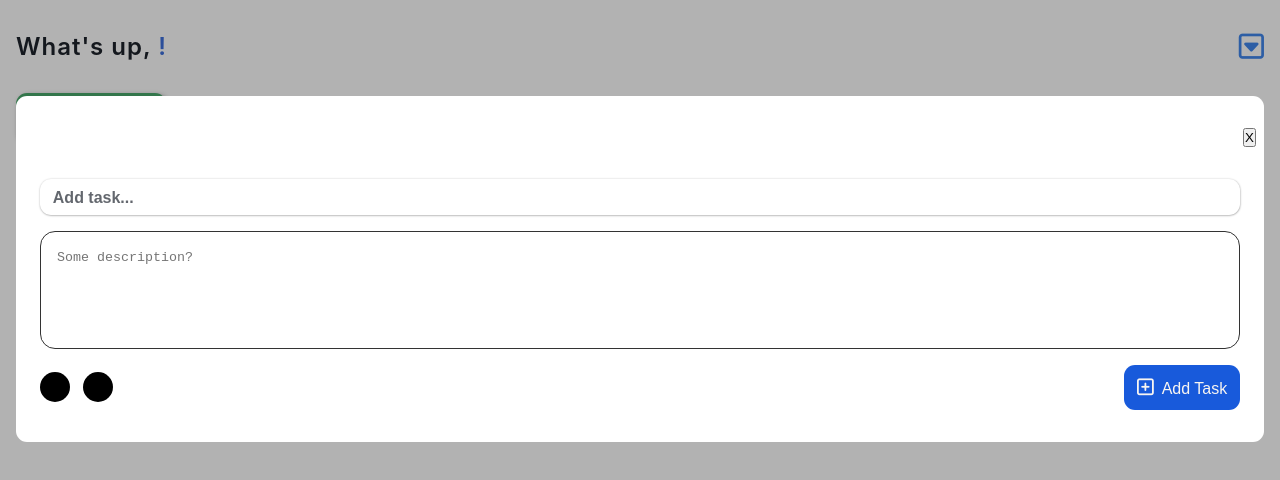
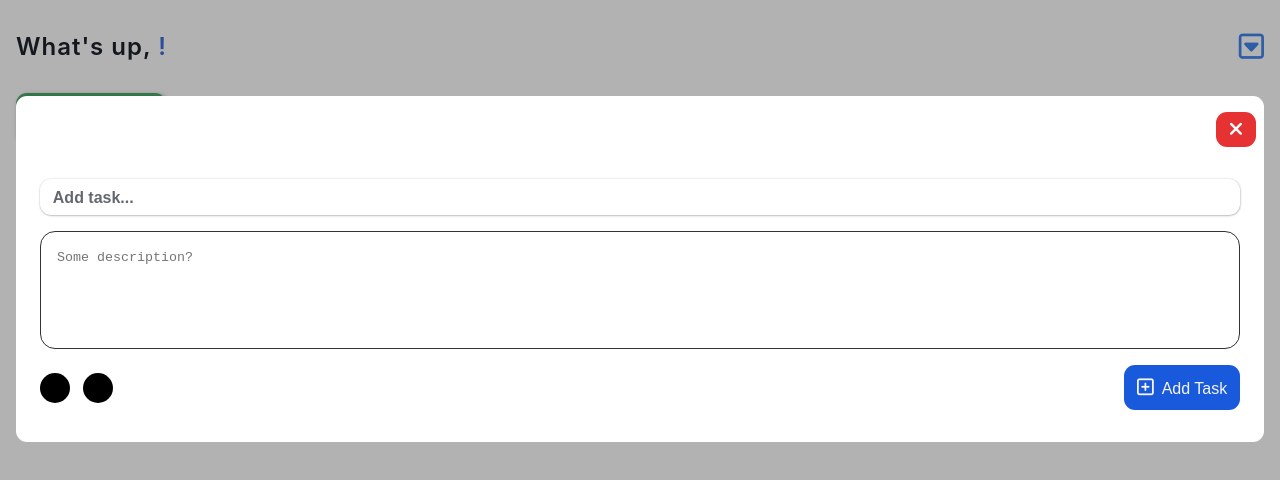
Before and after one commit to mrLuisFer/todolist, a React (Create React App) app: page /home in a window 1280 px wide. Both pictures are taken after a click on the button "Add task". Shown: the top 480 px of the page. Built offline with nearby package versions, Linux system fonts and the light colour scheme.

Commit message:
fix: some styles added in modalCloseBtn

```diff
--- a/src/components/Modal/Modal.jsx
+++ b/src/components/Modal/Modal.jsx
@@ -1,7 +1,12 @@
 import React from 'react'
 
 import ReactDOM from 'react-dom'
-import { ModalContainer, ModalCloseBtnContainer, ModalContent } from './Modal.styles'
+import {
+  ModalContainer,
+  ModalCloseBtnContainer,
+  ModalContent,
+  ModalCloseBtn,
+} from './Modal.styles'
 
 /**
  *
@@ -18,7 +23,9 @@ export default function Modal({ jsxComponent, elementId = '', closeFunc }) {
           <ModalContent>
             <ModalCloseBtnContainer>
               {/* TODO: update the styles  */}
-              <button onClick={closeFunc}>X</button>
+              <ModalCloseBtn onClick={closeFunc}>
+                <i className='fas fa-times' title='Cancelar' />
+              </ModalCloseBtn>
             </ModalCloseBtnContainer>
             {jsxComponent}
           </ModalContent>
--- a/src/components/Modal/Modal.styles.js
+++ b/src/components/Modal/Modal.styles.js
@@ -1,5 +1,6 @@
 import styled from 'styled-components'
 import { borderRadius } from 'styles/utils/borderRadius'
+import { buttonStyle } from 'styles/utils/buttonStyled'
 import { paddingLayout } from 'styles/utils/paddingLayout'
 
 export const ModalContainer = styled.div`
@@ -20,7 +21,7 @@ export const ModalContent = styled.div`
   position: relative;
   display: block;
 
-  ${paddingLayout('2rem', '0.5rem', '2rem', '0.5rem')}
+  ${paddingLayout('1rem', '0.5rem', '2rem', '0.5rem')}
 
   ${borderRadius()}
 `
@@ -30,3 +31,12 @@ export const ModalCloseBtnContainer = styled.div`
   justify-content: flex-end;
   align-items: center;
 `
+
+export const ModalCloseBtn = styled.button`
+  ${buttonStyle()}
+
+  padding: 0.5rem 0.8rem;
+  background: var(--error-color);
+  color: var(--white);
+  font-size: 1.2rem;
+`
```
